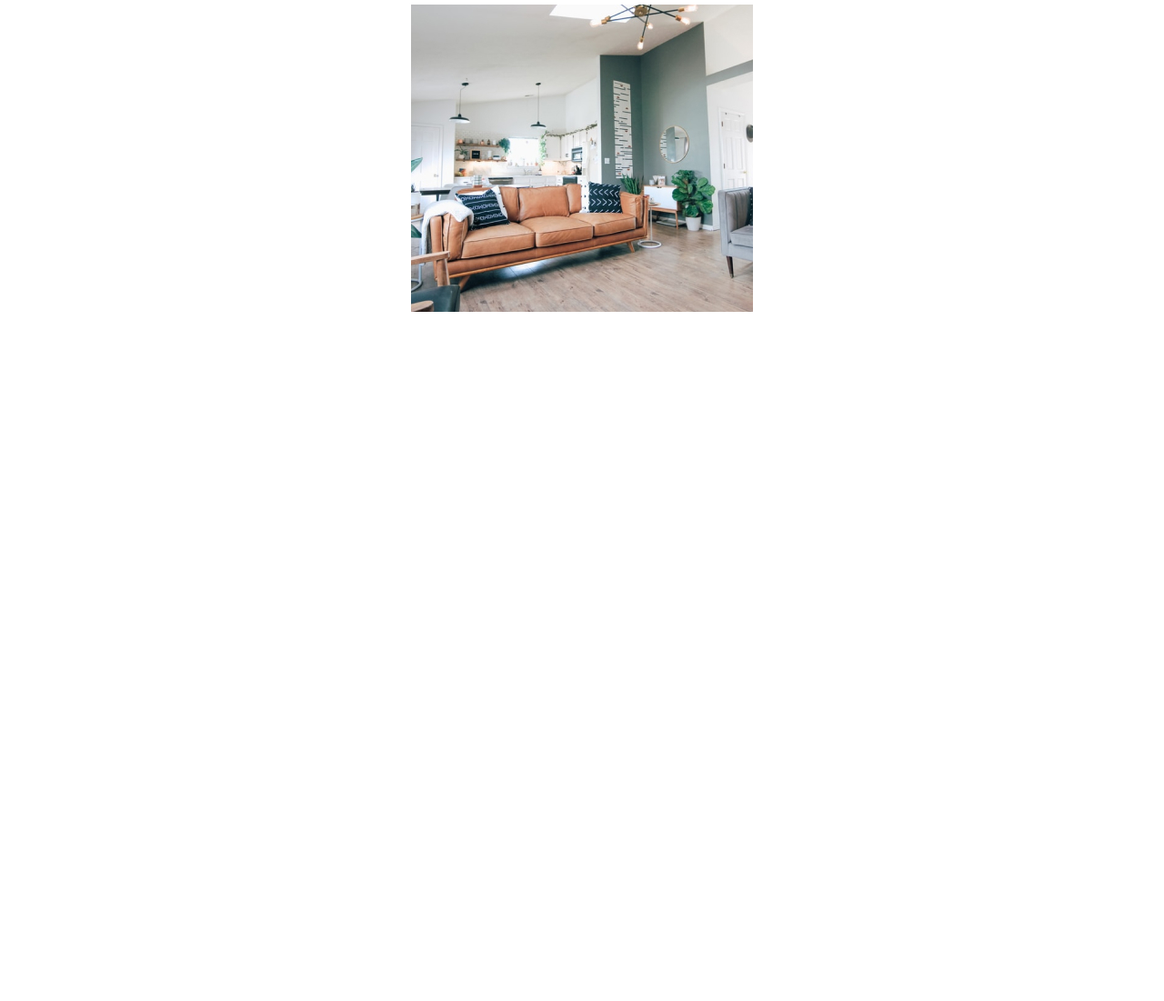
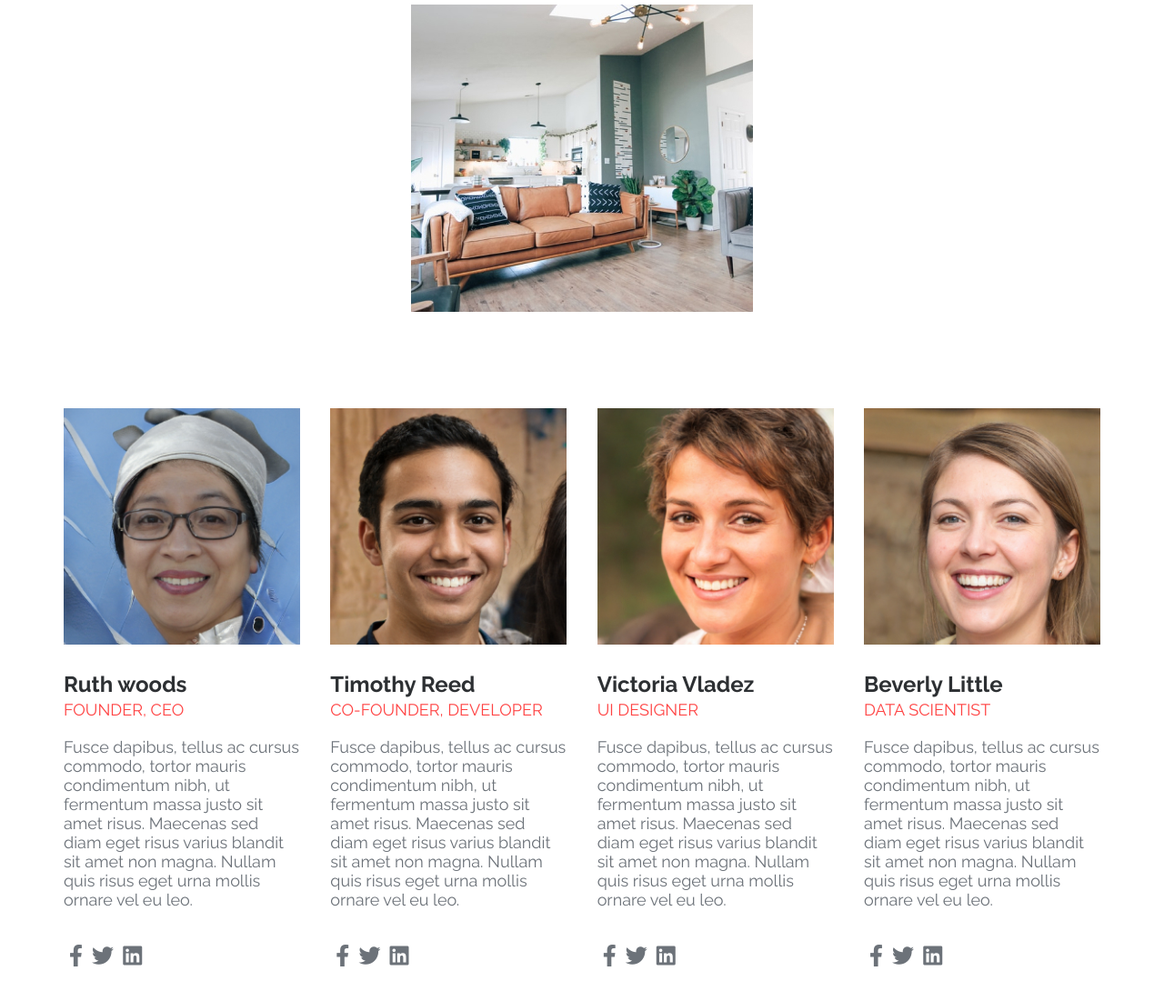
Before and after one commit to andronj/Stepanenko-Project-ActiveBox, a website built with Parcel: page src/index.html in a window 1280 px wide. Shown: the part 2725-3826 px from the top of the page at 91% size. Before the commit the page ends 3124 px from the top, so only its background shows below. Built offline with nearby package versions, Linux system fonts and the light colour scheme.

Commit message:
create customers

```diff
--- a/src/index.html
+++ b/src/index.html
@@ -150,6 +150,80 @@
         </div>
     </div>
 </section>
+<section class="customers">
+    <div class="container">
+        <div class="customers-row">
+            <div class="customers-card">
+                <div class="customers-card-img">
+                    <img src="./img/customers/1.jpg" alt="">
+                </div>
+                <div class="customers-card-info">
+                    <h3 class="customers-card-title">Ruth woods</h3>
+                    <span>FOUNDER, CEO</span>
+                </div>
+                <div class="customers-card-text">
+                    <p>Fusce dapibus, tellus ac cursus commodo, tortor mauris condimentum nibh, ut fermentum massa justo sit amet risus. Maecenas sed diam eget risus varius blandit sit amet non magna. Nullam quis risus eget urna mollis ornare vel eu leo.</p>
+                </div>
+                <div class="customers-contacts">
+                    <a href="#" class="customers-contacts-links"><i class="fa-brands fa-facebook-f"></i></a>
+                    <a href="#" class="customers-contacts-links"><i class="fa-brands fa-twitter"></i></a>
+                    <a href="#" class="customers-contacts-links"><i class="fa-brands fa-linkedin"></i></a>
+                </div>
+            </div>
+            <div class="customers-card">
+                <div class="customers-card-img">
+                    <img src="./img/customers/2.jpg" alt="">
+                </div>
+                <div class="customers-card-info">
+                    <h3 class="customers-card-title">Timothy Reed</h3>
+                    <span>CO-FOUNDER, DEVELOPER</span>
+                </div>
+                <div class="customers-card-text">
+                    <p>Fusce dapibus, tellus ac cursus commodo, tortor mauris condimentum nibh, ut fermentum massa justo sit amet risus. Maecenas sed diam eget risus varius blandit sit amet non magna. Nullam quis risus eget urna mollis ornare vel eu leo.</p>
+                </div>
+                <div class="customers-contacts">
+                    <a href="#" class="customers-contacts-links"><i class="fa-brands fa-facebook-f"></i></a>
+                    <a href="#" class="customers-contacts-links"><i class="fa-brands fa-twitter"></i></a>
+                    <a href="#" class="customers-contacts-links"><i class="fa-brands fa-linkedin"></i></a>
+                </div>
+            </div>
+            <div class="customers-card">
+                <div class="customers-card-img">
+                    <img src="./img/customers/3.jpg" alt="">
+                </div>
+                <div class="customers-card-info">
+                    <h3 class="customers-card-title">Victoria Vladez</h3>
+                    <span>UI DESIGNER</span>
+                </div>
+                <div class="customers-card-text">
+                    <p>Fusce dapibus, tellus ac cursus commodo, tortor mauris condimentum nibh, ut fermentum massa justo sit amet risus. Maecenas sed diam eget risus varius blandit sit amet non magna. Nullam quis risus eget urna mollis ornare vel eu leo.</p>
+                </div>
+                <div class="customers-contacts">
+                    <a href="#" class="customers-contacts-links"><i class="fa-brands fa-facebook-f"></i></a>
+                    <a href="#" class="customers-contacts-links"><i class="fa-brands fa-twitter"></i></a>
+                    <a href="#" class="customers-contacts-links"><i class="fa-brands fa-linkedin"></i></a>
+                </div>
+            </div>
+            <div class="customers-card">
+                <div class="customers-card-img">
+                    <img src="./img/customers/4.jpg" alt="">
+                </div>
+                <div class="customers-card-info">
+                    <h3 class="customers-card-title">Beverly Little</h3>
+                    <span>DATA SCIENTIST</span>
+                </div>
+                <div class="customers-card-text">
+                    <p>Fusce dapibus, tellus ac cursus commodo, tortor mauris condimentum nibh, ut fermentum massa justo sit amet risus. Maecenas sed diam eget risus varius blandit sit amet non magna. Nullam quis risus eget urna mollis ornare vel eu leo.</p>
+                </div>
+                <div class="customers-contacts">
+                    <a href="#" class="customers-contacts-links"><i class="fa-brands fa-facebook-f"></i></a>
+                    <a href="#" class="customers-contacts-links"><i class="fa-brands fa-twitter"></i></a>
+                    <a href="#" class="customers-contacts-links"><i class="fa-brands fa-linkedin"></i></a>
+                </div>
+            </div>
+        </div>
+    </div>
+</section>
 <script type="module" src="./js/index.js"></script>
 </body>
 </html>
--- /dev/null
+++ b/src/scss/customers.scss
@@ -0,0 +1,71 @@
+.customers {
+    padding: 50px 0;
+}
+.customers-row {
+    display: flex;
+    justify-content: space-between;
+    flex-wrap: wrap;
+    margin: 0 -15px;
+}
+.customers-card {
+    width: 260px;
+    margin: 0 15px;
+}
+.customers-card-img {
+    display: flex;
+    justify-content: center;
+    overflow: hidden;
+}
+.customers-card-img img{
+    object-fit: cover;
+    object-position: center;
+    width: 100%;
+    height: 100%;
+}
+.customers-card-info {
+    margin:30px 0px 20px 0px;
+}
+.customers-card-title {
+    font-weight: 700;
+    font-size: $_24px;
+    line-height: 28px;
+    color: $_black;
+    margin-bottom: 3px;
+}
+.customers-card-info span{
+    font-weight: 400;
+    font-size: $_18px;
+    line-height: 21px;
+    color: $_red;
+}
+.customers-card-text {
+    font-weight: 400;
+    font-size: $_18px;
+    line-height: 21px;
+    color: $_grey;
+    margin-bottom: 37px;
+}
+.customers-contacts {
+}
+.customers-contacts-links {
+    color: $_grey;
+    font-size: $_24px;
+    margin-left: 6px;
+}
+.fa-brands{
+    transition: 0.3s;
+}
+.fa-facebook-f:hover {
+    color: blue;
+    transform: scale(1.2);
+}
+
+.fa-twitter:hover {
+    color:skyblue;
+    transform: rotate(25deg);
+}
+
+.fa-linkedin:hover{
+    transform: scale(1.6) rotate(720deg);
+    color: rgba(226, 150, 51, 0.65);
+}
--- a/src/scss/style.scss
+++ b/src/scss/style.scss
@@ -13,6 +13,7 @@
 @import '../scss/header.scss';
 @import '../scss/awesome.scss';
 @import '../scss/design.scss';
+@import '../scss/customers.scss';
 
 
 
```
